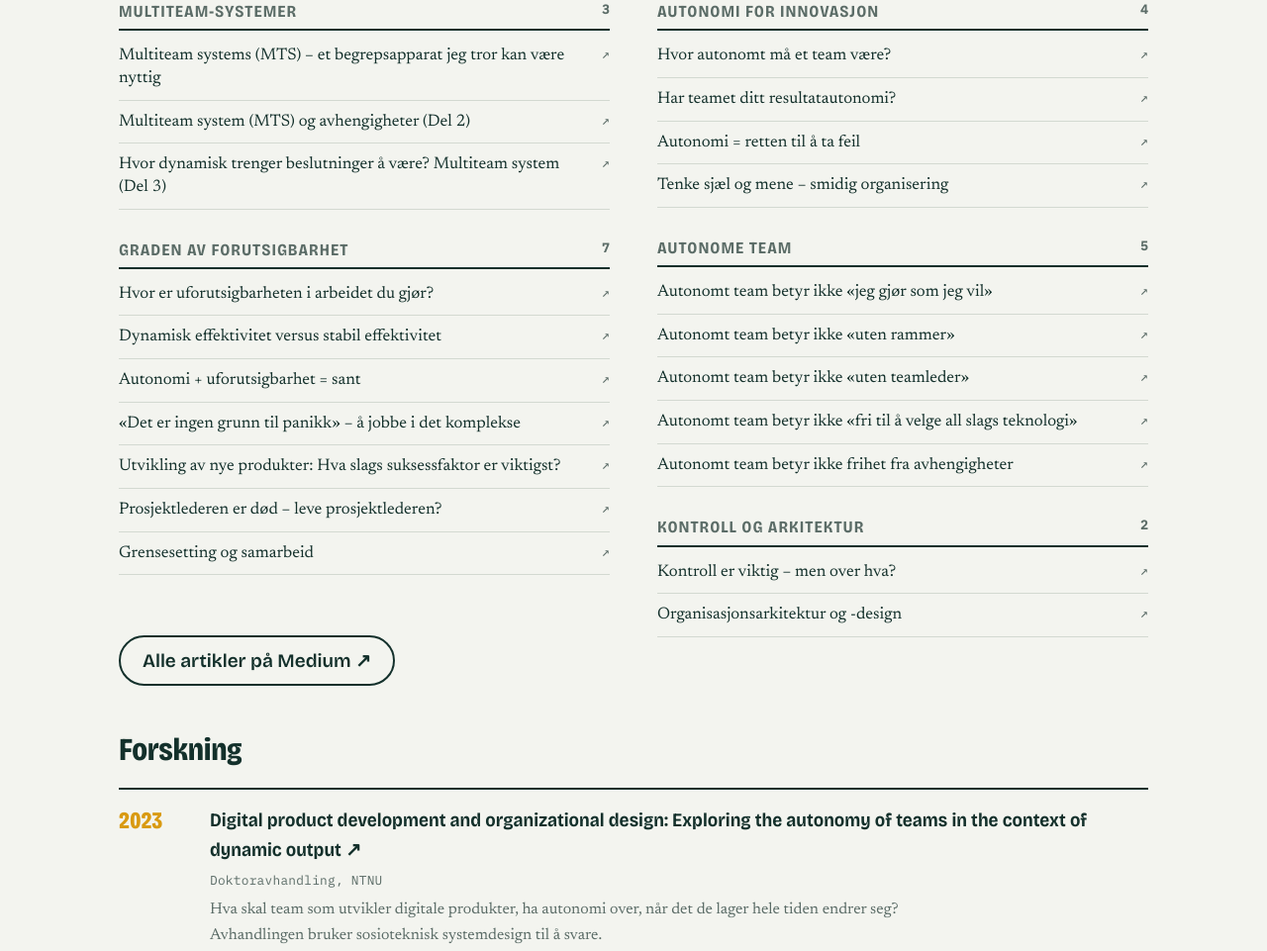
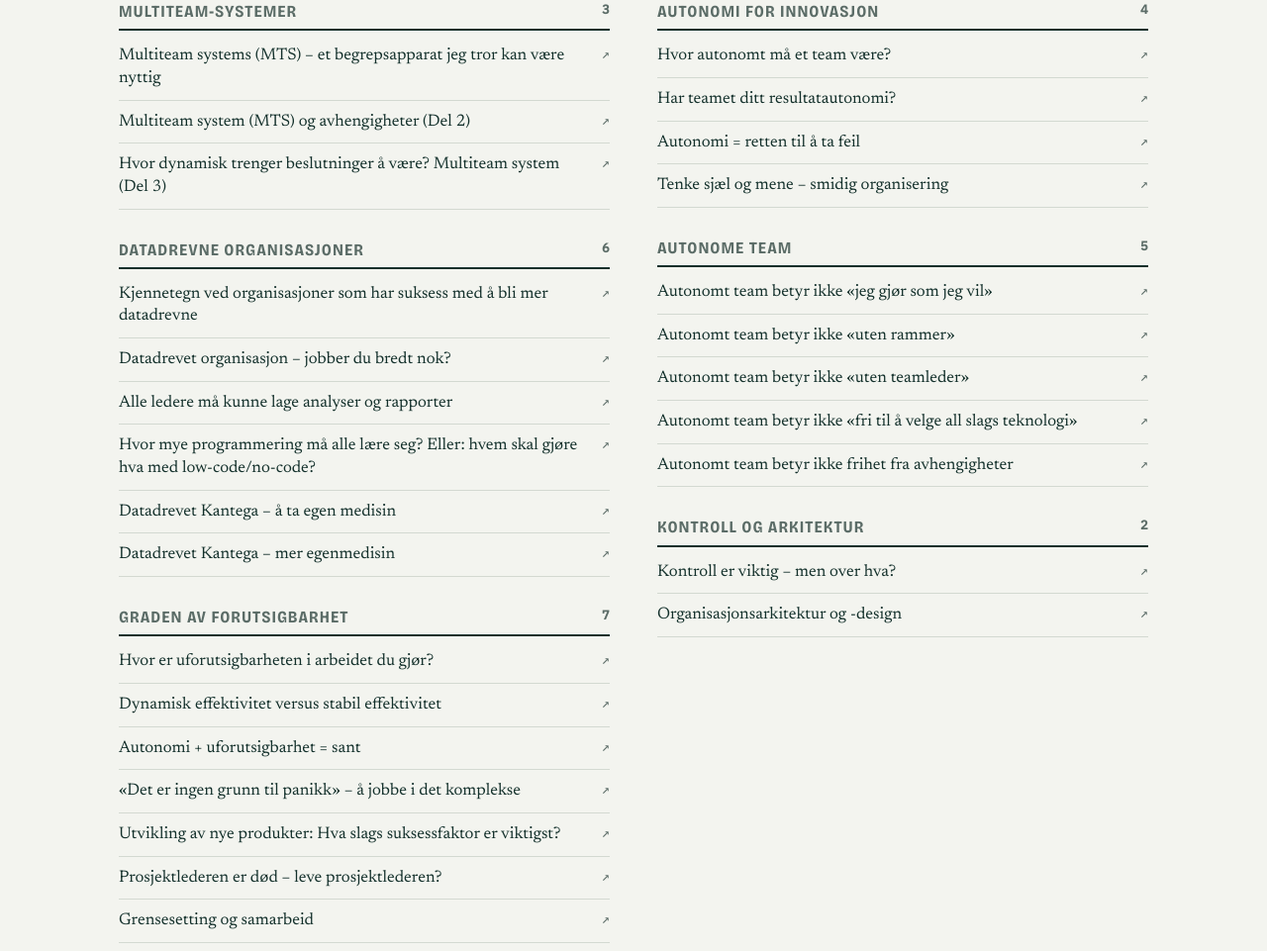
Before and after one commit to wuffa-wuco/website, a plain HTML site: page index.html in a window 1280 px wide. Shown: the part 4760-5721 px from the top of the page at 99% size. Drawn offline with nearby package versions, Linux system fonts and the light colour scheme.

Commit message:
Seks artikler under Datadrevne organisasjoner, mer luft over Medium-knappen
Co-Authored-By: Claude Opus 5.5 <noreply@anthropic.com>
Claude-Session: https://claude.ai/code/session_01CscwDUidDBN5Loi12XpBb5

```diff
--- a/index.html
+++ b/index.html
@@ -282,7 +282,7 @@ footer .wrap { display: flex; justify-content: space-between; gap: 16px; flex-wr
         <p>Jeg skriver på Medium om autonome team, uforutsigbarhet, kontroll og multiteam-systemer, sortert etter tema her. Under finner du forskningen min.</p>
       </div>
       <div class="articles" id="articles"></div>
-      <p style="margin-top:8px"><a class="btn ghost" href="https://medium.com/@kristinwulff">Alle artikler på Medium ↗</a></p>
+      <p style="margin-top:32px"><a class="btn ghost" href="https://medium.com/@kristinwulff">Alle artikler på Medium ↗</a></p>
       <div class="research">
         <h3 class="rh">Forskning</h3>
         <ul class="pubs" id="pubs"></ul>
@@ -368,7 +368,13 @@ const ARTICLES = [
     ["Multiteam systems (MTS) – et begrepsapparat jeg tror kan være nyttig", "https://medium.com/@kristinwulff/multiteam-systemer-mts-et-begrepsapparat-jeg-tror-kan-v%C3%A6re-nyttig-3bd78b474521"],
     ["Multiteam system (MTS) og avhengigheter (Del 2)", "https://medium.com/wulffconsultingas/multiteam-system-mts-og-avhengigheter-0051e021900b"],
     ["Hvor dynamisk trenger beslutninger å være? Multiteam system (Del 3)", "https://medium.com/wulffconsultingas/hvor-dynamisk-trenger-beslutninger-%C3%A5-v%C3%A6re-multiteam-system-del-3-adbd5f60e49a"] ] },
-  { theme: "Datadrevne organisasjoner", items: [ ] },
+  { theme: "Datadrevne organisasjoner", items: [
+    ["Kjennetegn ved organisasjoner som har suksess med å bli mer datadrevne", "https://medium.com/kantega/kjennetegn-ved-organisasjoner-som-har-suksess-med-%C3%A5-bli-mer-datadreven-ed4ca16a8f92"],
+    ["Datadrevet organisasjon – jobber du bredt nok?", "https://medium.com/kantega/datadrevet-organisasjon-jobber-du-bredt-nok-633064d42e14"],
+    ["Alle ledere må kunne lage analyser og rapporter", "https://medium.com/kantega/alle-ledere-m%C3%A5-kunne-lage-analyser-og-rapporter-5042ce729e45"],
+    ["Hvor mye programmering må alle lære seg? Eller: hvem skal gjøre hva med low-code/no-code?", "https://medium.com/kantega/hvor-mye-programmering-m%C3%A5-alle-l%C3%A6re-seg-eller-hvem-skal-gj%C3%B8re-hva-med-low-code-no-code-b7e0349b9a26"],
+    ["Datadrevet Kantega – å ta egen medisin", "https://medium.com/kantega/datadrevet-kantega-%C3%A5-ta-egen-medisin-1fb41637dd8d"],
+    ["Datadrevet Kantega – mer egenmedisin", "https://medium.com/kantega/datadrevet-kantega-mer-egenmedisin-12984ec63c72"] ] },
   { theme: "Graden av forutsigbarhet", items: [
     ["Hvor er uforutsigbarheten i arbeidet du gjør?", "https://medium.com/kantega/hvor-er-uforutsigbarheten-i-det-arbeidet-du-gj%C3%B8r-149486346183"],
     ["Dynamisk effektivitet versus stabil effektivitet", "https://medium.com/kantega/dynamisk-effektivitet-vs-stabil-effektivit-44b146cdaa94"],
```
